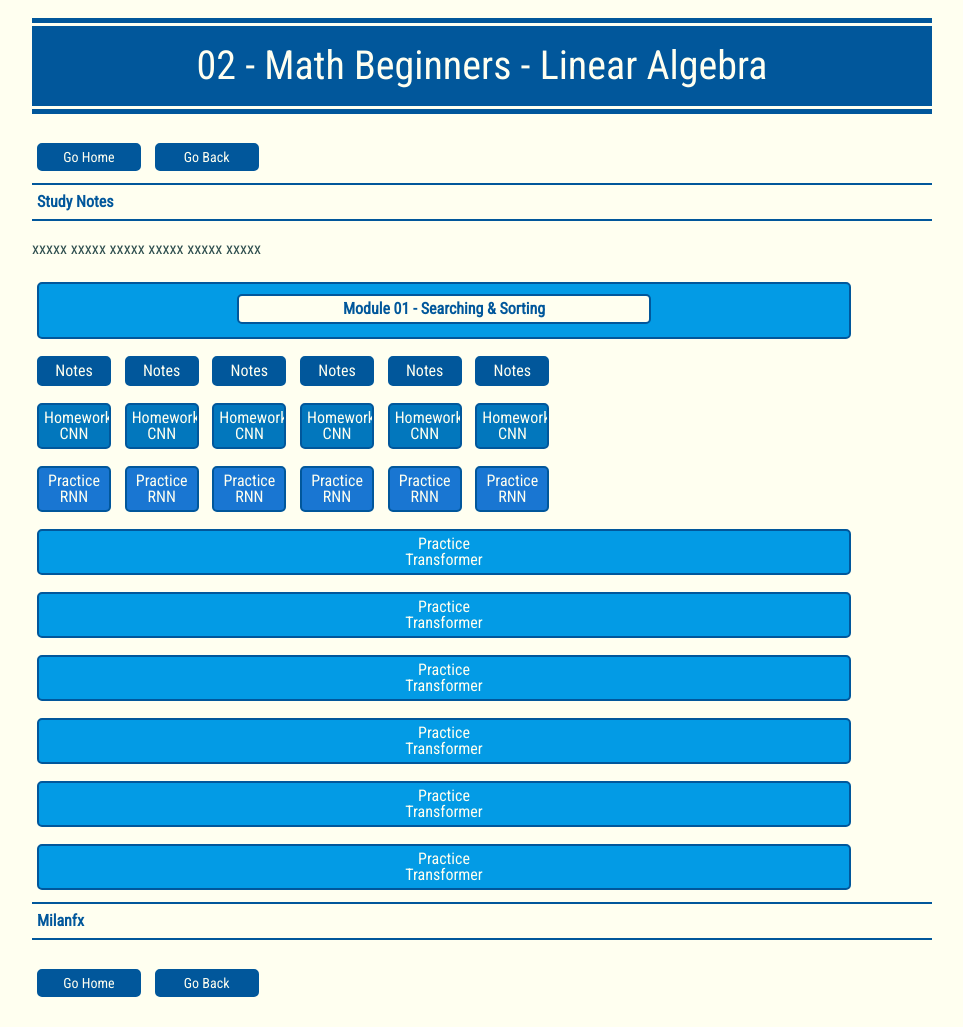
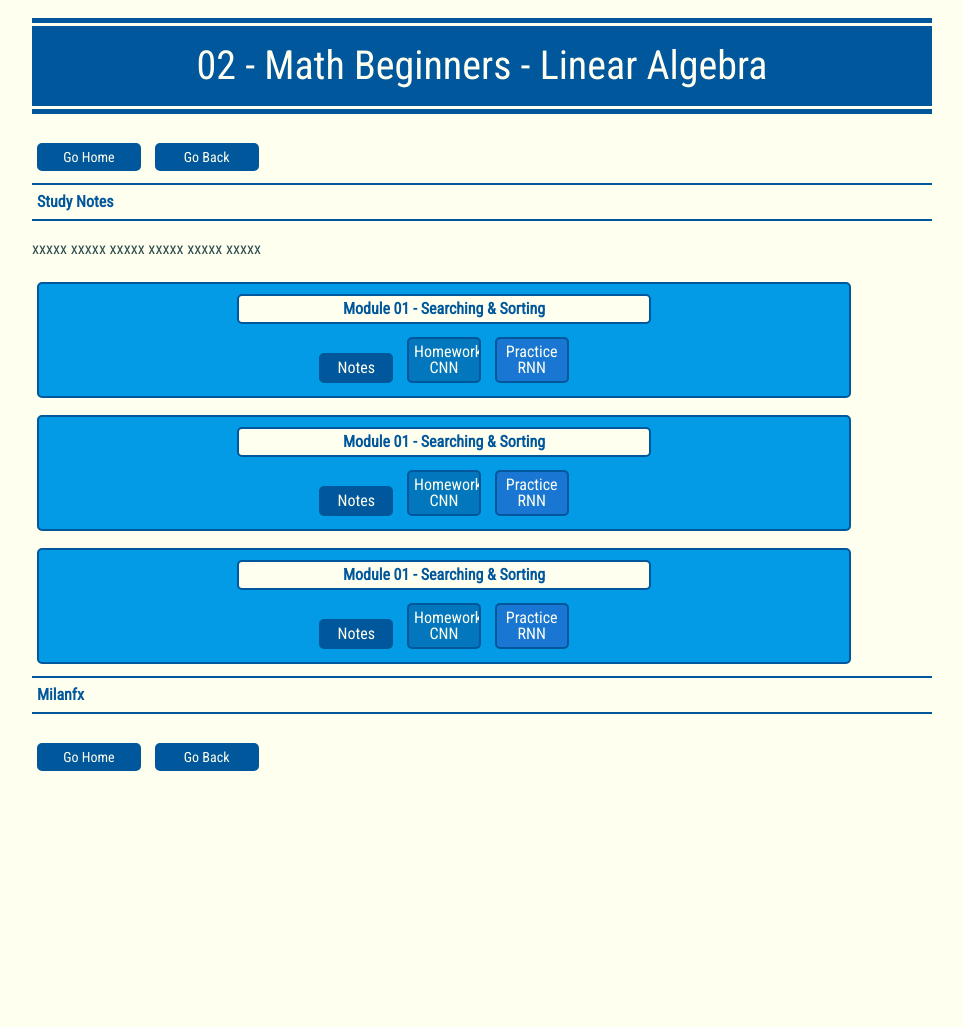
Before and after one commit to milanfx/02-MSDS-Express, a Jekyll site: the page built from 02-MathBeginners-LinearAlgebra/index.md, in a window 1280 px wide. Shown: the whole page, without its empty margins (158-1121 px from the left). Built offline with Jekyll 4.4.1, drawn with Linux system fonts in a browser that asks for light colours; after the commit the page ends 900 px from its top, so only the background shows below that.

Commit message:
Update index.md

```diff
--- a/02-MathBeginners-LinearAlgebra/index.md
+++ b/02-MathBeginners-LinearAlgebra/index.md
@@ -9,43 +9,30 @@ permalink: /EXPR02/
 xxxxx xxxxx xxxxx xxxxx xxxxx xxxxx
 
 <div>
-  <span class="btn cour9"><span class="btn cour5">Module 01 - Searching & Sorting</span></span>
+  <span class="btn cour9"><span class="btn cour5">Module 01 - Searching & Sorting</span>
+  <br>
+  <a href="/03-MSDS-Express/EXPR01/M1/" class="btn cour6">Notes</a>
+  <a href="/03-MSDS-Courses/EXPR01/M1/" class="btn cour7">Homework<br>CNN</a>
+  <a href="/03-MSDS-Courses/MSDS01/M1/" class="btn cour8">Practice<br>RNN</a>
+  </span>
 </div>
 
 <div>
+  <span class="btn cour9"><span class="btn cour5">Module 01 - Searching & Sorting</span>
+  <br>
   <a href="/03-MSDS-Express/EXPR01/M1/" class="btn cour6">Notes</a>
-  <a href="/03-MSDS-Express/EXPR01/M2/" class="btn cour6">Notes</a>
-  <a href="/03-MSDS-Express/EXPR01/M3/" class="btn cour6">Notes</a>
-  <a href="/03-MSDS-Express/EXPR01/M4/" class="btn cour6">Notes</a>
-  <a href="/03-MSDS-Express/EXPR01/M5/" class="btn cour6">Notes</a>
-  <a href="/03-MSDS-Express/EXPR01/M6/" class="btn cour6">Notes</a>
+  <a href="/03-MSDS-Courses/EXPR01/M1/" class="btn cour7">Homework<br>CNN</a>
+  <a href="/03-MSDS-Courses/MSDS01/M1/" class="btn cour8">Practice<br>RNN</a>
+  </span>
 </div>
 
 <div>
+  <span class="btn cour9"><span class="btn cour5">Module 01 - Searching & Sorting</span>
+  <br>
+  <a href="/03-MSDS-Express/EXPR01/M1/" class="btn cour6">Notes</a>
   <a href="/03-MSDS-Courses/EXPR01/M1/" class="btn cour7">Homework<br>CNN</a>
-  <a href="/03-MSDS-Courses/EXPR01/M1/" class="btn cour7">Homework<br>CNN</a>
-  <a href="/03-MSDS-Courses/EXPR01/M2/" class="btn cour7">Homework<br>CNN</a>
-  <a href="/03-MSDS-Courses/EXPR01/M2/" class="btn cour7">Homework<br>CNN</a>
-  <a href="/03-MSDS-Courses/EXPR01/M2/" class="btn cour7">Homework<br>CNN</a>
-  <a href="/03-MSDS-Courses/EXPR01/M1/" class="btn cour7">Homework<br>CNN</a>
-</div>
-
-<div>
   <a href="/03-MSDS-Courses/MSDS01/M1/" class="btn cour8">Practice<br>RNN</a>
-  <a href="/03-MSDS-Courses/MSDS01/M1/" class="btn cour8">Practice<br>RNN</a>
-  <a href="/03-MSDS-Courses/MSDS01/M2/" class="btn cour8">Practice<br>RNN</a>
-  <a href="/03-MSDS-Courses/MSDS01/M2/" class="btn cour8">Practice<br>RNN</a>
-  <a href="/03-MSDS-Courses/MSDS01/M2/" class="btn cour8">Practice<br>RNN</a>
-  <a href="/03-MSDS-Courses/MSDS01/M1/" class="btn cour8">Practice<br>RNN</a>
-</div>
-
-<div>
-  <a href="/03-MSDS-Courses/MSDS01/M1/" class="btn cour9">Practice<br>Transformer</a>
-  <a href="/03-MSDS-Courses/MSDS01/M1/" class="btn cour9">Practice<br>Transformer</a>
-  <a href="/03-MSDS-Courses/MSDS01/M2/" class="btn cour9">Practice<br>Transformer</a>
-  <a href="/03-MSDS-Courses/MSDS01/M2/" class="btn cour9">Practice<br>Transformer</a>
-  <a href="/03-MSDS-Courses/MSDS01/M2/" class="btn cour9">Practice<br>Transformer</a>
-  <a href="/03-MSDS-Courses/MSDS01/M1/" class="btn cour9">Practice<br>Transformer</a>
+  </span>
 </div>
 
 <h3>Milanfx</h3>
```
